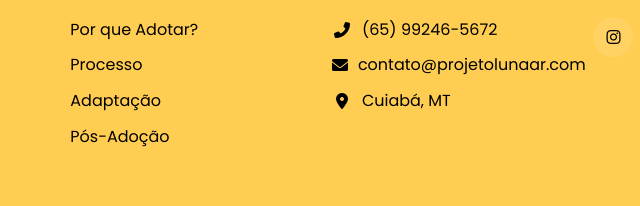
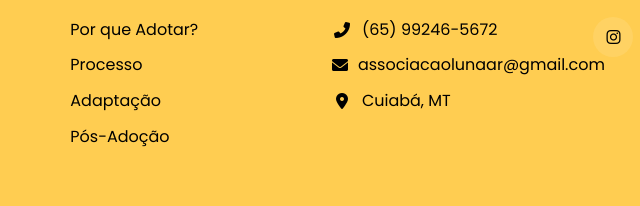
Before and after one commit to marifer-tech/lunaar, a plain HTML site: page index.html in a window 1280 px wide. Shown: the part 4499-4705 px from the top of the page, 411-1051 px from the left. Drawn offline with Linux system fonts and the light colour scheme.

Commit message:
Alterações

```diff
--- a/index.html
+++ b/index.html
@@ -256,7 +256,7 @@
           <h3>Contato</h3>
           <ul>
             <li><i class="fas fa-phone-alt"></i>(65) 99246-5672</li>
-            <li><i class="fas fa-envelope"></i> contato@projetolunaar.com</li>
+            <li><i class="fas fa-envelope"></i> associacaolunaar@gmail.com</li>
             <li><i class="fas fa-map-marker-alt"></i> Cuiabá, MT</li>
           </ul>
         </div>
```
